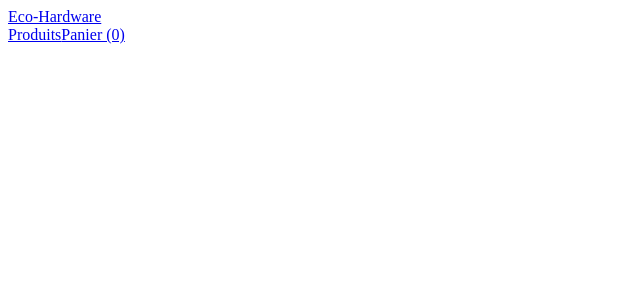
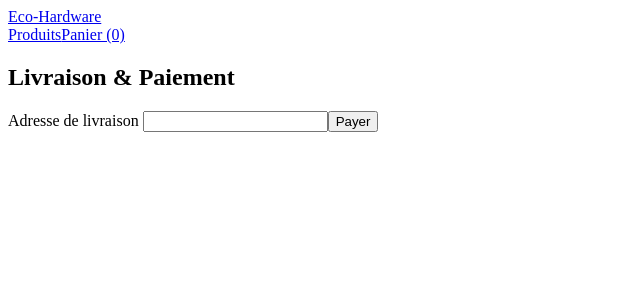
Before and after one commit to massinissabencherif/telemetrie, a Nuxt app in the folder web/: page /checkout in a window 1280 px wide. Shown: the top 300 px of the page, without its empty margins (0-640 px from the left). Built offline with nearby package versions, Linux system fonts and the light colour scheme.

Commit message:
feat: add checkout page with flaky payment and checkout_start tracking

```diff
--- /dev/null
+++ b/web/app/pages/checkout.vue
@@ -0,0 +1,45 @@
+<template>
+  <section>
+    <h1>Livraison & Paiement</h1>
+    <form @submit.prevent="pay">
+      <label>
+        Adresse de livraison
+        <input v-model="address" type="text" required data-testid="address-input" />
+      </label>
+      <p v-if="paymentError" class="error">{{ paymentError }}</p>
+      <button type="submit" :disabled="isPaying" data-testid="pay-button">
+        {{ isPaying ? 'Paiement en cours…' : 'Payer' }}
+      </button>
+    </form>
+  </section>
+</template>
+
+<script setup lang="ts">
+import * as Sentry from '@sentry/vue'
+
+const cart = useCart()
+const { trackEvent } = useAnalytics()
+const router = useRouter()
+
+// Never sent to GlitchTip or Umami — kept purely client-side (RGPD: no PII in telemetry).
+const address = ref('')
+const paymentError = ref('')
+const isPaying = ref(false)
+
+onMounted(() => {
+  trackEvent('checkout_start', { items: cart.count.value, value: cart.total.value })
+})
+
+async function pay() {
+  isPaying.value = true
+  paymentError.value = ''
+  const result = simulatePayment()
+  if (!result.success && result.error) {
+    Sentry.captureException(result.error)
+    paymentError.value = 'Le paiement a échoué. Merci de réessayer.'
+    isPaying.value = false
+    return
+  }
+  await router.push('/checkout/success')
+}
+</script>
```
